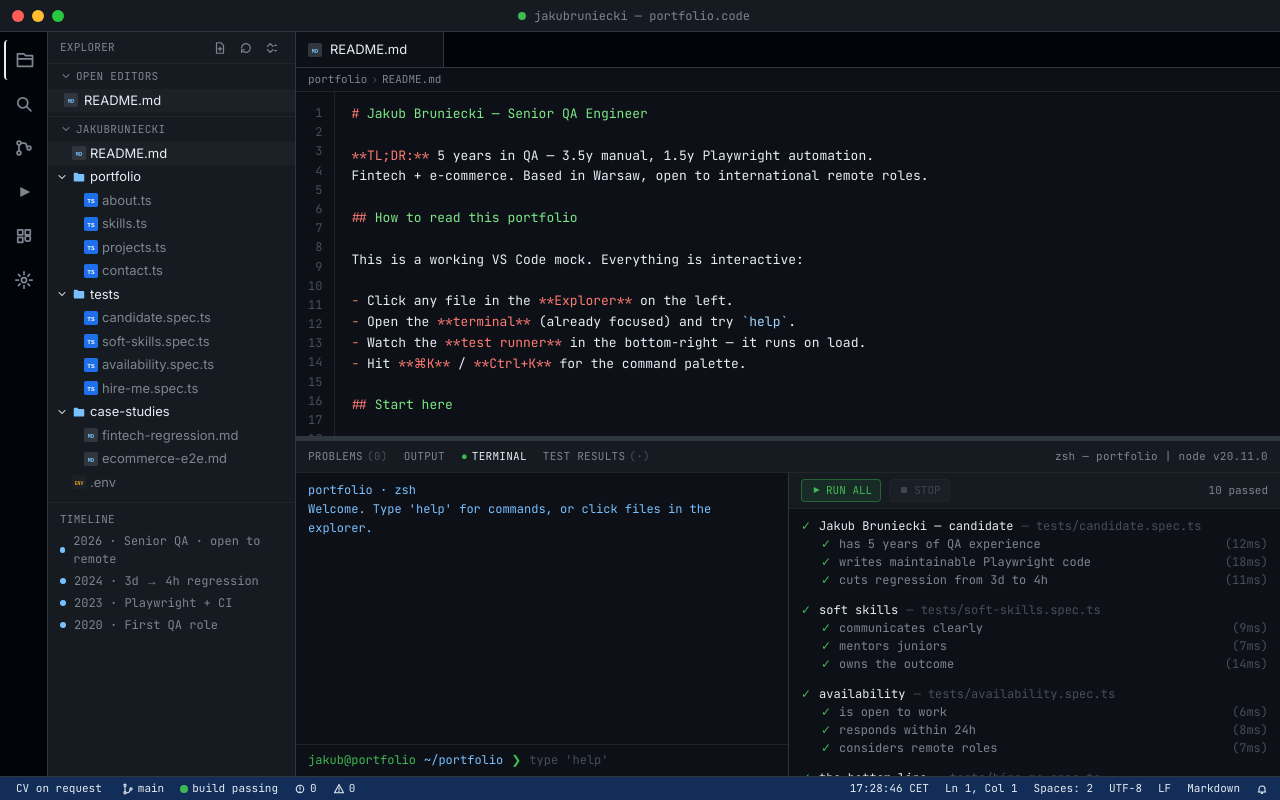
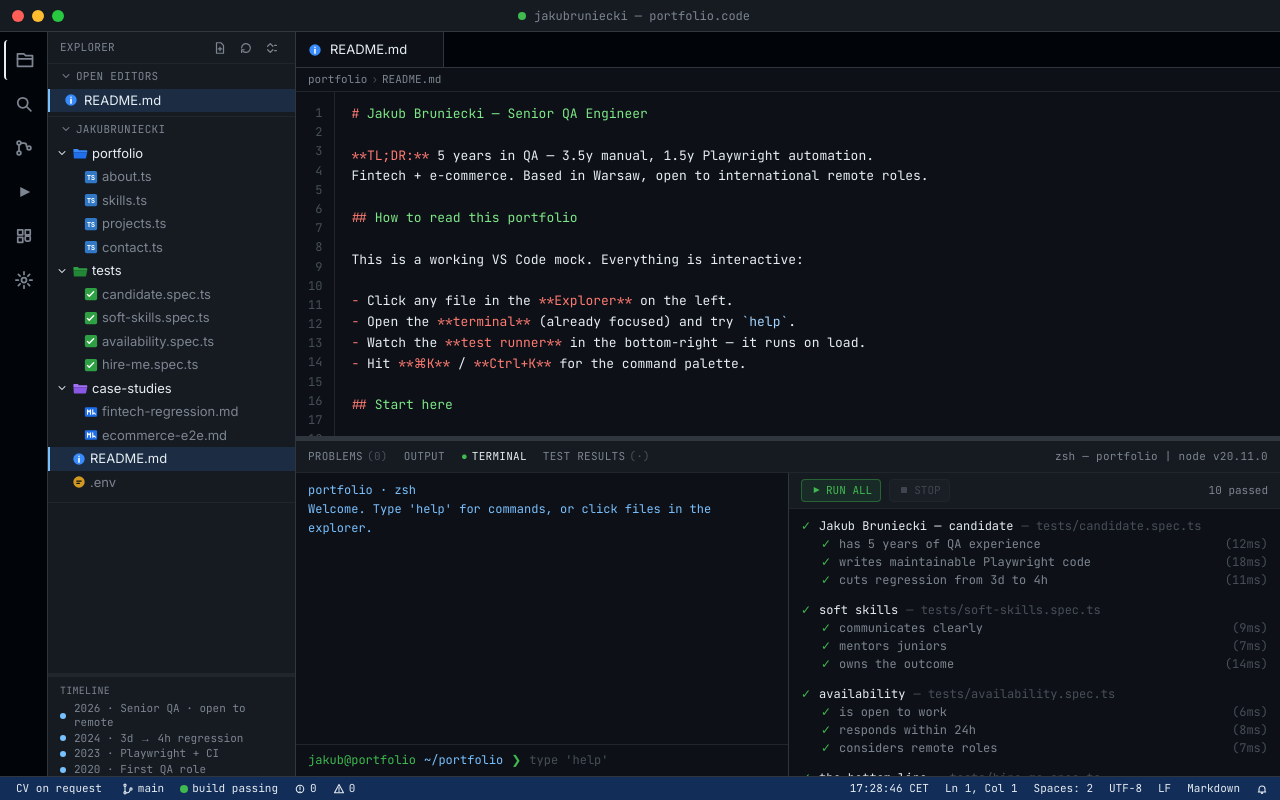
Before and after one commit to kubaasa/jakubruniecki, a Next.js app: page / in a window 1280 px wide. Built offline with nearby package versions, Linux system fonts and the light colour scheme.

Commit message:
fix: stronger active highlight, themed file/folder icons, resizable timeline, red STOP button

```diff
--- a/app/ide/IDEContext.tsx
+++ b/app/ide/IDEContext.tsx
@@ -36,6 +36,7 @@ const initialState: IDEState = {
   openEditorsCollapsed: false,
   filesCollapsed: false,
   panelHeightPx: 336,
+  sidebarTimelineHeightPx: 100,
   terminalLines: welcomeLines,
   testSuites: initialTestSuites,
   isPaletteOpen: false,
@@ -47,6 +48,12 @@ const initialState: IDEState = {
 function clampPanel(px: number): number {
   if (px < 120) return 120;
   if (px > 600) return 600;
+  return px;
+}
+
+function clampTimeline(px: number): number {
+  if (px < 60) return 60;
+  if (px > 320) return 320;
   return px;
 }
 
@@ -103,6 +110,11 @@ export function ideReducer(state: IDEState, action: IDEAction): IDEState {
       return { ...state, filesCollapsed: !state.filesCollapsed };
     case "SET_PANEL_HEIGHT":
       return { ...state, panelHeightPx: clampPanel(action.px) };
+    case "SET_SIDEBAR_TIMELINE_HEIGHT":
+      return {
+        ...state,
+        sidebarTimelineHeightPx: clampTimeline(action.px),
+      };
     case "TERMINAL_APPEND":
       return {
         ...state,
--- a/app/ide/types.ts
+++ b/app/ide/types.ts
@@ -53,6 +53,7 @@ export type IDEState = {
   openEditorsCollapsed: boolean;
   filesCollapsed: boolean;
   panelHeightPx: number;
+  sidebarTimelineHeightPx: number;
   terminalLines: TerminalLine[];
   testSuites: TestSuite[];
   isPaletteOpen: boolean;
@@ -70,6 +71,7 @@ export type IDEAction =
   | { type: "TOGGLE_OPEN_EDITORS" }
   | { type: "TOGGLE_FILES_SECTION" }
   | { type: "SET_PANEL_HEIGHT"; px: number }
+  | { type: "SET_SIDEBAR_TIMELINE_HEIGHT"; px: number }
   | { type: "TERMINAL_APPEND"; line: TerminalLine }
   | { type: "TERMINAL_CLEAR" }
   | {
--- a/components/ide/BottomPanel/TestRunner.tsx
+++ b/components/ide/BottomPanel/TestRunner.tsx
@@ -154,7 +154,11 @@ export function TestRunner() {
             type="button"
             onClick={stopCycle}
             disabled={!running}
-            className="flex items-center gap-1 rounded border border-border bg-bg-subtle px-2 py-0.5 font-mono text-[11px] text-fg-muted hover:text-fg disabled:opacity-40"
+            className={`flex items-center gap-1 rounded border px-2 py-0.5 font-mono text-[11px] disabled:opacity-40 ${
+              running
+                ? "border-accent-red/50 bg-accent-red/15 text-accent-red hover:bg-accent-red/25"
+                : "border-border bg-bg-subtle text-fg-muted hover:text-fg"
+            }`}
           >
             <StopIcon className="h-3 w-3" width={12} height={12} />
             STOP
--- a/components/ide/CommandPalette.tsx
+++ b/components/ide/CommandPalette.tsx
@@ -93,10 +93,10 @@ export function CommandPalette() {
 
   useEffect(() => {
     if (!state.isPaletteOpen) return;
-    // eslint-disable-next-line react-hooks/set-state-in-effect
+    /* eslint-disable react-hooks/set-state-in-effect */
     setQuery("");
-    // eslint-disable-next-line react-hooks/set-state-in-effect
     setSelectedIdx(0);
+    /* eslint-enable react-hooks/set-state-in-effect */
     const t = window.setTimeout(() => inputRef.current?.focus(), 0);
     return () => clearTimeout(t);
   }, [state.isPaletteOpen]);
--- a/components/ide/EditorArea/TabBar.tsx
+++ b/components/ide/EditorArea/TabBar.tsx
@@ -100,6 +100,7 @@ export function TabBar() {
             >
               <FileIcon
                 language={file.language}
+                path={file.path}
                 className="h-3.5 w-3.5"
                 width={14}
                 height={14}
--- a/components/ide/Sidebar/FileTreeNode.tsx
+++ b/components/ide/Sidebar/FileTreeNode.tsx
@@ -23,14 +23,14 @@ export function FileTreeNode({
           onClick={() => dispatch({ type: "TOGGLE_FOLDER", path: node.path })}
           aria-expanded={open}
           style={indent}
-          className="flex w-full items-center gap-1 py-0.5 text-left text-[13px] text-fg hover:bg-bg-subtle"
+          className="flex w-full items-center gap-1 py-0.5 text-left text-[13px] text-fg hover:bg-white/[0.04]"
         >
           <ChevronIcon
             className={`h-3 w-3 transition-transform ${open ? "rotate-90" : ""}`}
             width={12}
             height={12}
           />
-          <FolderIcon className="h-3.5 w-3.5 text-accent-blue" width={14} height={14} />
+          <FolderIcon path={node.path} open={open} />
           <span>{node.name}</span>
         </button>
         {open
@@ -48,13 +48,22 @@ export function FileTreeNode({
       type="button"
       onClick={() => dispatch({ type: "OPEN_FILE", path: node.path })}
       style={indent}
-      className={`flex w-full items-center gap-1 py-0.5 text-left text-[13px] ${
-        active ? "bg-bg-elevated text-fg" : "text-fg-muted hover:bg-bg-subtle hover:text-fg"
+      className={`relative flex w-full items-center gap-1 py-0.5 text-left text-[13px] ${
+        active
+          ? "bg-[rgba(56,139,253,0.15)] text-fg"
+          : "text-fg-muted hover:bg-white/[0.04] hover:text-fg"
       }`}
     >
+      {active ? (
+        <span
+          aria-hidden
+          className="pointer-events-none absolute left-0 top-0 h-full w-0.5 bg-accent-blue"
+        />
+      ) : null}
       <span className="w-3" aria-hidden />
       <FileIcon
         language={node.language}
+        path={node.path}
         className="h-3.5 w-3.5"
         width={14}
         height={14}
--- a/components/ide/Sidebar/OpenEditors.tsx
+++ b/components/ide/Sidebar/OpenEditors.tsx
@@ -31,10 +31,18 @@ export function OpenEditors() {
             return (
               <li key={tab.path}>
                 <div
-                  className={`group flex items-center gap-1 px-4 py-0.5 text-[13px] ${
-                    active ? "bg-bg-elevated text-fg" : "text-fg-muted hover:text-fg"
+                  className={`group relative flex items-center gap-1 px-4 py-0.5 text-[13px] ${
+                    active
+                      ? "bg-[rgba(56,139,253,0.15)] text-fg"
+                      : "text-fg-muted hover:bg-white/[0.04] hover:text-fg"
                   }`}
                 >
+                  {active ? (
+                    <span
+                      aria-hidden
+                      className="pointer-events-none absolute left-0 top-0 h-full w-0.5 bg-accent-blue"
+                    />
+                  ) : null}
                   <button
                     type="button"
                     onClick={() =>
@@ -44,6 +52,7 @@ export function OpenEditors() {
                   >
                     <FileIcon
                       language={file.language}
+                      path={file.path}
                       className="h-3.5 w-3.5"
                       width={14}
                       height={14}
--- a/components/ide/Sidebar/Sidebar.tsx
+++ b/components/ide/Sidebar/Sidebar.tsx
@@ -4,6 +4,7 @@ import { NewFileIcon, RefreshIcon, CollapseIcon } from "@/components/ui/Icon";
 import { OpenEditors } from "./OpenEditors";
 import { FileTree } from "./FileTree";
 import { Timeline } from "./Timeline";
+import { SidebarSplitter } from "./SidebarSplitter";
 
 export function Sidebar() {
   return (
@@ -11,7 +12,7 @@ export function Sidebar() {
       aria-label="Explorer"
       className="flex w-[var(--ide-sidebar-w)] flex-col border-r border-border bg-bg-surface"
     >
-      <div className="flex h-8 items-center justify-between border-b border-border-subtle px-3">
+      <div className="flex h-8 flex-shrink-0 items-center justify-between border-b border-border-subtle px-3">
         <span className="font-mono text-[11px] uppercase tracking-wide text-fg-muted">
           Explorer
         </span>
@@ -27,11 +28,12 @@ export function Sidebar() {
           </button>
         </div>
       </div>
-      <div className="flex-1 overflow-y-auto">
+      <div className="min-h-0 flex-1 overflow-y-auto">
         <OpenEditors />
         <FileTree />
-        <Timeline />
       </div>
+      <SidebarSplitter />
+      <Timeline />
     </aside>
   );
 }
--- /dev/null
+++ b/components/ide/Sidebar/SidebarSplitter.tsx
@@ -0,0 +1,47 @@
+"use client";
+
+import { useEffect, useRef } from "react";
+import { useIDE } from "@/app/ide/IDEContext";
+
+export function SidebarSplitter() {
+  const { dispatch } = useIDE();
+  const draggingRef = useRef(false);
+
+  useEffect(() => {
+    function onMove(e: MouseEvent) {
+      if (!draggingRef.current) return;
+      const sidebar = document.querySelector('[aria-label="Explorer"]');
+      if (!sidebar) return;
+      const rect = sidebar.getBoundingClientRect();
+      const distFromBottom = rect.bottom - e.clientY;
+      dispatch({ type: "SET_SIDEBAR_TIMELINE_HEIGHT", px: distFromBottom });
+    }
+    function onUp() {
+      if (!draggingRef.current) return;
+      draggingRef.current = false;
+      document.body.style.cursor = "";
+      document.body.style.userSelect = "";
+    }
+    document.addEventListener("mousemove", onMove);
+    document.addEventListener("mouseup", onUp);
+    return () => {
+      document.removeEventListener("mousemove", onMove);
+      document.removeEventListener("mouseup", onUp);
+    };
+  }, [dispatch]);
+
+  return (
+    <div
+      role="separator"
+      aria-orientation="horizontal"
+      aria-label="Resize timeline"
+      onMouseDown={(e) => {
+        e.preventDefault();
+        draggingRef.current = true;
+        document.body.style.cursor = "row-resize";
+        document.body.style.userSelect = "none";
+      }}
+      className="h-[3px] flex-shrink-0 cursor-row-resize bg-border-subtle hover:bg-accent-blue-dim active:bg-accent-blue"
+    />
+  );
+}
--- a/components/ide/Sidebar/Timeline.tsx
+++ b/components/ide/Sidebar/Timeline.tsx
@@ -1,4 +1,6 @@
 "use client";
+
+import { useIDE } from "@/app/ide/IDEContext";
 
 const ITEMS: ReadonlyArray<string> = [
   "2026 · Senior QA · open to remote",
@@ -8,16 +10,21 @@ const ITEMS: ReadonlyArray<string> = [
 ];
 
 export function Timeline() {
+  const { state } = useIDE();
   return (
-    <section aria-label="Timeline" className="px-3 py-2">
-      <div className="mb-1 font-mono text-[11px] uppercase tracking-wide text-fg-muted">
+    <section
+      aria-label="Timeline"
+      style={{ height: state.sidebarTimelineHeightPx }}
+      className="flex flex-shrink-0 flex-col overflow-y-auto border-t border-border-subtle px-3 py-1.5"
+    >
+      <div className="mb-1 font-mono text-[10px] uppercase tracking-wide text-fg-muted">
         Timeline
       </div>
-      <ul className="space-y-1 font-mono text-[12px] text-fg-muted">
+      <ul className="space-y-0.5 font-mono text-[11px] leading-tight text-fg-muted">
         {ITEMS.map((text) => (
           <li key={text} className="flex items-center gap-2">
             <span
-              className="h-1.5 w-1.5 rounded-full bg-accent-blue"
+              className="h-1.5 w-1.5 flex-shrink-0 rounded-full bg-accent-blue"
               aria-hidden
             />
             {text}
--- a/components/ui/Icon.tsx
+++ b/components/ui/Icon.tsx
@@ -33,22 +33,48 @@ export function CloseIcon(props: IconProps) {
   );
 }
 
-export function FolderIcon(props: IconProps) {
+const FOLDER_COLORS: Record<string, { body: string; tab: string }> = {
+  portfolio: { body: "#1f6feb", tab: "#388bfd" },
+  tests: { body: "#238636", tab: "#2ea043" },
+  "case-studies": { body: "#8957e5", tab: "#a371f7" },
+};
+
+const DEFAULT_FOLDER = { body: "#6e7681", tab: "#8b949e" };
+
+export function FolderIcon({
+  path,
+  open,
+  ...rest
+}: IconProps & { path?: string; open?: boolean }) {
+  const c = (path && FOLDER_COLORS[path]) || DEFAULT_FOLDER;
+  if (open) {
+    return (
+      <svg viewBox="0 0 22 18" width={16} height={16} aria-hidden {...rest}>
+        <path d="M2 3.5h6l1.6 1.7H20a1 1 0 0 1 1 1V8H2z" fill={c.tab} />
+        <path
+          d="M2 8h19l-1.6 7.5a1.2 1.2 0 0 1-1.2 1H3.5a1 1 0 0 1-1-1.1z"
+          fill={c.body}
+        />
+      </svg>
+    );
+  }
   return (
-    <svg {...base(props)} fill="currentColor" stroke="none">
-      <path d="M2 4a1 1 0 0 1 1-1h3l1.5 1.5H13a1 1 0 0 1 1 1V12a1 1 0 0 1-1 1H3a1 1 0 0 1-1-1V4z" />
+    <svg viewBox="0 0 22 18" width={16} height={16} aria-hidden {...rest}>
+      <path d="M2 3.5h6l1.6 1.7H20a1 1 0 0 1 1 1V6.5H2z" fill={c.tab} />
+      <rect x="2" y="6" width="19" height="10" rx="1" fill={c.body} />
+      <rect x="2" y="6" width="19" height="1.5" fill="white" fillOpacity="0.18" />
     </svg>
   );
 }
 
 export function TSIcon(props: IconProps) {
   return (
-    <svg {...base(props)} fill="currentColor" stroke="none">
-      <rect width="16" height="16" rx="2" fill="#1f6feb" />
+    <svg viewBox="0 0 16 16" width={16} height={16} aria-hidden {...props}>
+      <rect x="1" y="1" width="14" height="14" rx="2" fill="#3178c6" />
       <text
         x="8"
-        y="11"
-        fontSize="7"
+        y="11.5"
+        fontSize="7.5"
         fontFamily="ui-monospace, monospace"
         fontWeight="700"
         textAnchor="middle"
@@ -60,48 +86,68 @@ export function TSIcon(props: IconProps) {
   );
 }
 
+export function SpecIcon(props: IconProps) {
+  return (
+    <svg viewBox="0 0 16 16" width={16} height={16} aria-hidden {...props}>
+      <rect x="1" y="1" width="14" height="14" rx="2" fill="#2ea043" />
+      <path
+        d="M4 8.5l2 2 5-5"
+        stroke="#fff"
+        strokeWidth={1.6}
+        fill="none"
+        strokeLinecap="round"
+        strokeLinejoin="round"
+      />
+    </svg>
+  );
+}
+
 export function MDIcon(props: IconProps) {
   return (
-    <svg {...base(props)} fill="currentColor" stroke="none">
-      <rect width="16" height="16" rx="2" fill="#30363d" />
-      <text
-        x="8"
-        y="11"
-        fontSize="6"
-        fontFamily="ui-monospace, monospace"
-        fontWeight="700"
-        textAnchor="middle"
-        fill="#79c0ff"
-      >
-        MD
-      </text>
+    <svg viewBox="0 0 16 16" width={16} height={16} aria-hidden {...props}>
+      <rect x="1" y="2.5" width="14" height="11" rx="1.5" fill="#1f6feb" />
+      <path
+        d="M4 10.5V5.5l1.7 2.5L7.4 5.5v5M10 5.5v5M10 10.5l1.5-1.5L13 10.5"
+        stroke="#fff"
+        strokeWidth={1.2}
+        fill="none"
+        strokeLinecap="round"
+        strokeLinejoin="round"
+      />
+    </svg>
+  );
+}
+
+export function ReadmeIcon(props: IconProps) {
+  return (
+    <svg viewBox="0 0 16 16" width={16} height={16} aria-hidden {...props}>
+      <circle cx="8" cy="8" r="6.5" fill="#388bfd" />
+      <circle cx="8" cy="4.8" r="0.9" fill="#fff" />
+      <rect x="7.1" y="6.6" width="1.8" height="5.6" rx="0.4" fill="#fff" />
     </svg>
   );
 }
 
 export function EnvIcon(props: IconProps) {
   return (
-    <svg {...base(props)} fill="currentColor" stroke="none">
-      <rect width="16" height="16" rx="2" fill="#1c2128" />
-      <text
-        x="8"
-        y="11"
-        fontSize="5.5"
-        fontFamily="ui-monospace, monospace"
-        fontWeight="700"
-        textAnchor="middle"
-        fill="#d29922"
-      >
-        ENV
-      </text>
+    <svg viewBox="0 0 16 16" width={16} height={16} aria-hidden {...props}>
+      <circle cx="8" cy="8" r="6.5" fill="#d29922" />
+      <path d="M5 7h6M5 9.5h4" stroke="#0d1117" strokeWidth={1.3} />
     </svg>
   );
 }
 
-export function FileIcon({ language, ...rest }: IconProps & { language: "ts" | "md" | "env" }) {
-  if (language === "ts") return <TSIcon {...rest} />;
+export function FileIcon({
+  language,
+  path,
+  ...rest
+}: IconProps & { language: "ts" | "md" | "env"; path?: string }) {
+  if (path === "README.md") return <ReadmeIcon {...rest} />;
+  if (path === ".env") return <EnvIcon {...rest} />;
+  if (language === "env") return <EnvIcon {...rest} />;
   if (language === "md") return <MDIcon {...rest} />;
-  return <EnvIcon {...rest} />;
+  if (path && path.endsWith(".spec.ts")) return <SpecIcon {...rest} />;
+  return <TSIcon {...rest} />;
 }
 
 export function ExplorerIcon(props: IconProps) {
--- a/data/files/index.ts
+++ b/data/files/index.ts
@@ -34,7 +34,6 @@ export const fileTree: FileNode[] = [
     path: "jakubruniecki",
     defaultOpen: true,
     children: [
-      file(readme),
       {
         type: "folder",
         name: "portfolio",
@@ -66,6 +65,7 @@ export const fileTree: FileNode[] = [
         defaultOpen: true,
         children: [file(fintechRegression), file(ecommerceE2e)],
       },
+      file(readme),
       file(envFile),
     ],
   },
```
